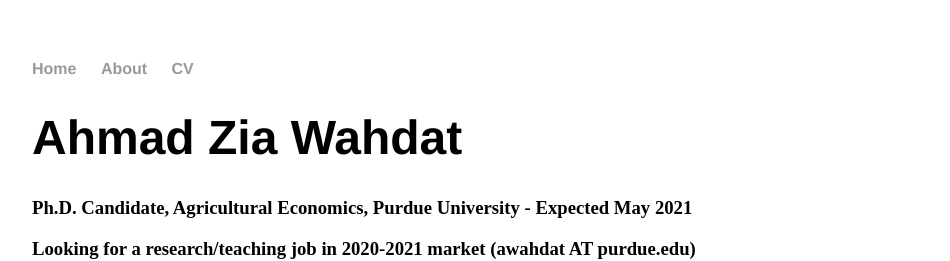
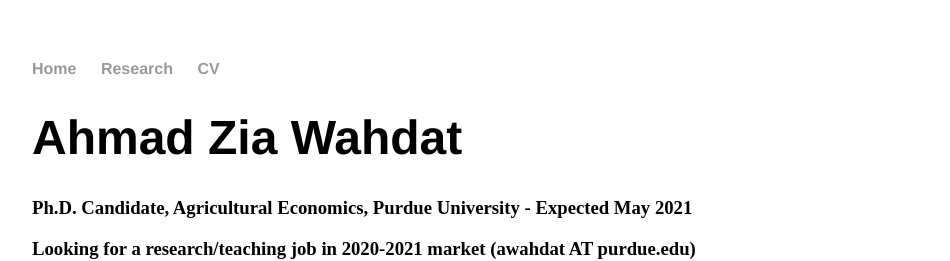
Before and after one commit to awahdat/webpage, a Jekyll site: the page built from index.html, in a window 1280 px wide. Shown: the top 261 px of the page, without its empty margins (160-1110 px from the left). Built offline with Jekyll 4.4.1, drawn with Linux system fonts in a browser that asks for light colours.

Commit message:
Update default.html

```diff
--- a/_layouts/default.html
+++ b/_layouts/default.html
@@ -12,7 +12,7 @@
 		<nav>
     		<ul>
         		<li><a href="/">Home</a></li>
-	        	<li><a href="/Research">About</a></li>
+	        	<li><a href="/research">Research</a></li>
         		<li><a href="/cv">CV</a></li>
         		<!-- <li><a href="/blog">Blog</a></li> -->
     		</ul>
@@ -25,11 +25,11 @@
 
 		<footer>
     		<ul>
-            &copy; Ahmad Zia Wahdat 2020
-            <!--
-        		<li><a href="mailto:hankquinlanhub@gmail.com">email</a></li>
-        		<li><a href="https://github.com/hankquinlan">github.com/hankquinlan</a></li> -->
-			  </ul>
+            	&copy; Ahmad Zia Wahdat 2020
+            	<!--
+         	<li><a href="mailto:hankquinlanhub@gmail.com">email</a></li>
+        	<li><a href="https://github.com/hankquinlan">github.com/hankquinlan</a></li> -->
+		</ul>
 		</footer>
 	</body>
 </html>
```
